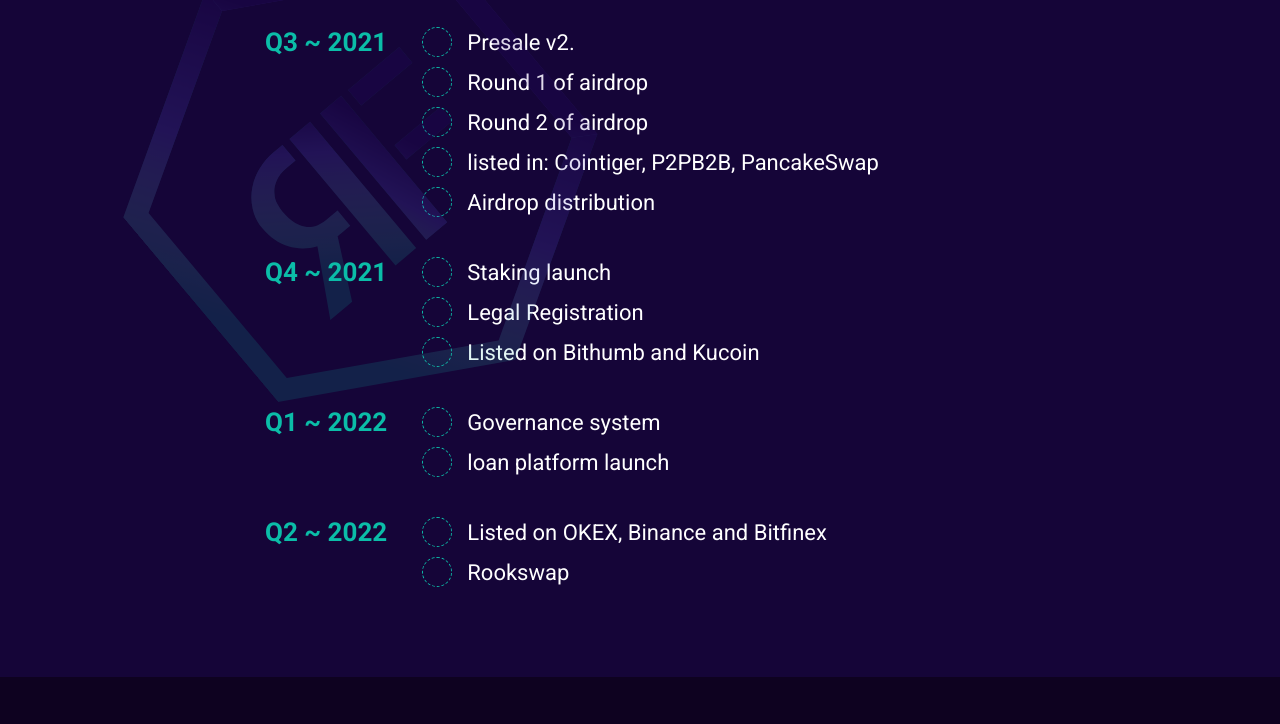
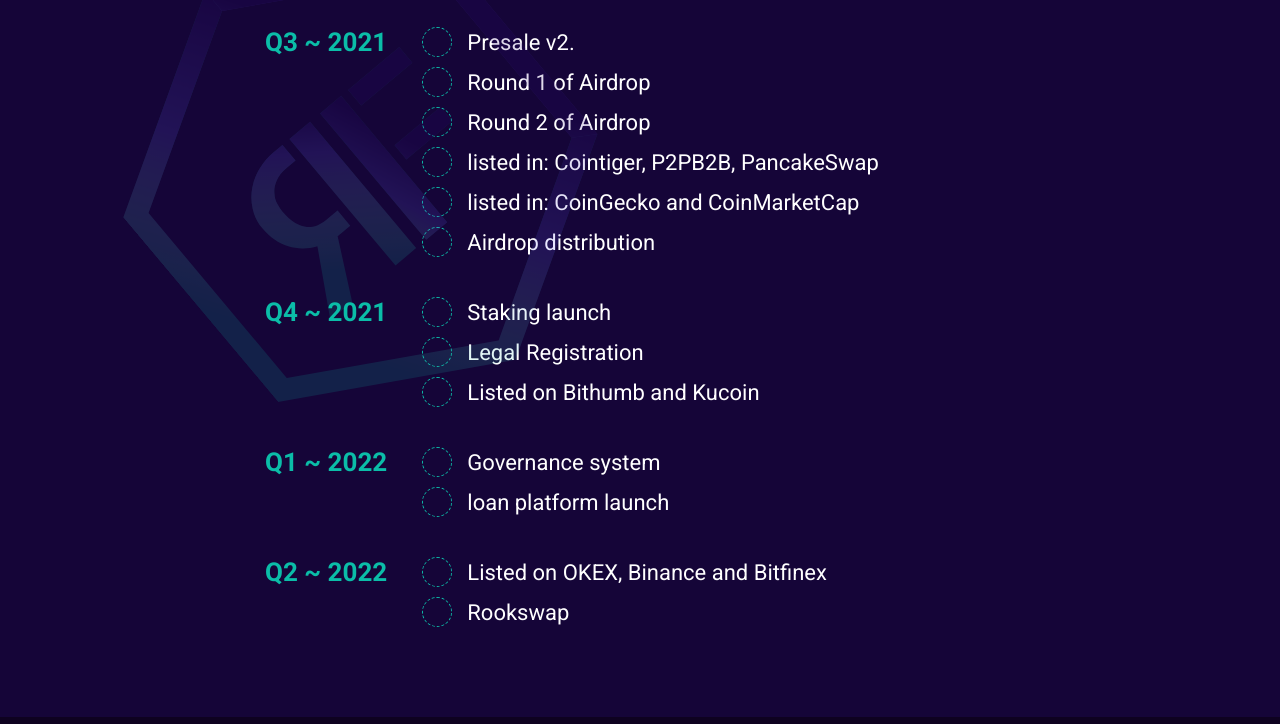
Before and after one commit to loxzer01/proyecto, a plain HTML site: page index.html in a window 1280 px wide. Shown: the part 4016-4740 px from the top of the page. Drawn offline with nearby package versions, Linux system fonts and the light colour scheme; a web font is replaced by a local one.

Commit message:
Update index.html

```diff
--- a/index.html
+++ b/index.html
@@ -181,15 +181,19 @@
                     </div>
                     <div>
                         <div><i class="fas fa-check"></i></div>
-                        <p>Round 1 of airdrop</p>
+                        <p>Round 1 of Airdrop</p>
                     </div>
                     <div>
                         <div><i class="fas fa-check"></i></div>
-                        <p>Round 2 of airdrop</p>
+                        <p>Round 2 of Airdrop</p>
                     </div>
                     <div>
                         <div><i class="fas fa-check"></i></div>
                         <p>listed in: Cointiger, P2PB2B, PancakeSwap</p>
+                    </div>
+                    <div>
+                        <div><i class="fas fa-check"></i></div>
+                        <p>listed in: CoinGecko and CoinMarketCap</p>
                     </div>
                     <div>
                         <div><i class="fas fa-check"></i></div>
```
